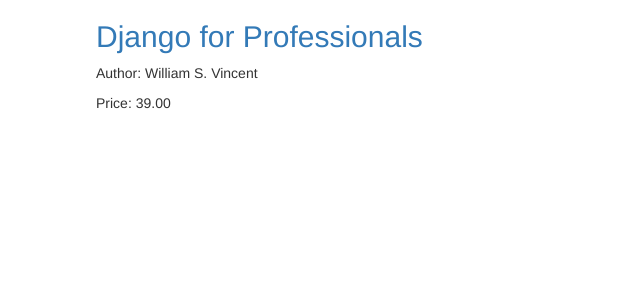
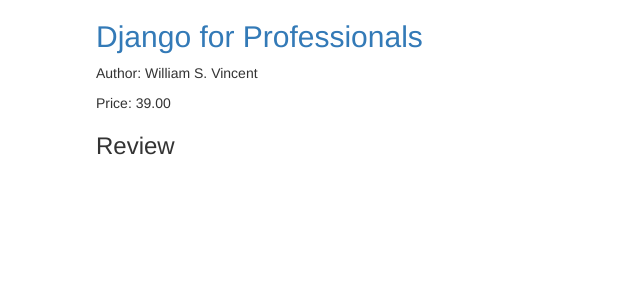
Before and after one commit to JeffyMahin/Book_Store_Project, a Django app: template bookstore_project/templates/books/book_detail.html in a window 1280 px wide. Shown: the part 61-361 px from the top of the page, without its empty margins (0-640 px from the left). Run offline with Django 3.2, Linux system fonts and the light colour scheme; the template is opened without the code that fills it: values that come from a table or form of the project are taken from there, others are empty; data comes from the database, SQL or seed files in the repository; both versions use the stored data as it was after the commit; some libraries are stand-ins or nearby versions.

Commit message:
Book review template added

```diff
--- a/bookstore_project/templates/books/book_detail.html
+++ b/bookstore_project/templates/books/book_detail.html
@@ -8,5 +8,15 @@
         <h2><a href="">{{ book.title }}</a></h2>
         <p>Author: {{ book.author }}</p>
         <p>Price: {{ book.price }}</p>
+
+        <div>
+            <h3>Review</h3>
+            <ul>
+                {% for review in book.reviews.all %}
+                    <li>{{ review.review }} ({{ review.author }})</li>
+                {% endfor %}
+            </ul>
+
+        </div>
     </div>
 {% endblock %}
```
Also changed, not shown: bookstore_project/books/admin.py (+7 -1 lines), bookstore_project/db.sqlite3.
